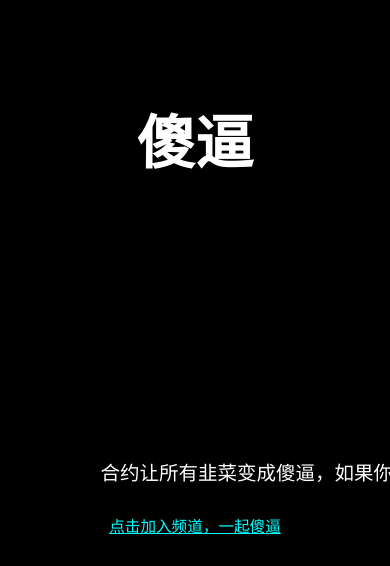
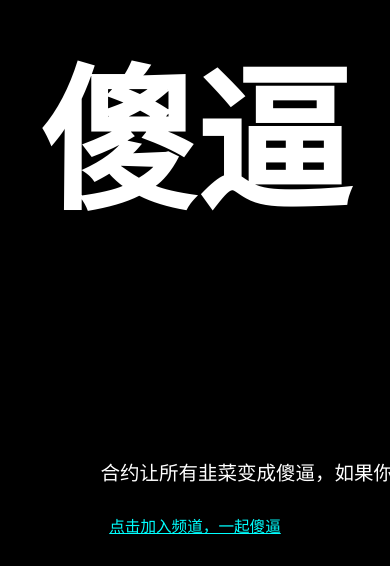
Before and after one commit to sbsbsbsbsbsbsbsbsbsbsbsbsbsbsbsbsbsbsb/sbsbsbsbsbsbsbsbsbsbsbsbsbsbsbsbsbsbsb.github.io, a plain HTML site: page index.html in a window 390 px wide. Shown: the part 278-844 px from the top of the page. Drawn offline with Linux system fonts and the light colour scheme.

Commit message:
Update index.html

```diff
--- a/index.html
+++ b/index.html
@@ -19,9 +19,15 @@
       text-align: center;
     }
     h1 {
-      font-size: 15vw; /* 让字体大小根据屏幕宽度变化，超大 */
+      font-size: 15vw;
       margin: 0;
       line-height: 1;
+    }
+    /* 给小屏幕专门加大字体 */
+    @media (max-width: 768px) {
+      h1 {
+        font-size: 40vw;
+      }
     }
     .marquee {
       position: absolute;
@@ -29,7 +35,6 @@
       width: 100%;
       white-space: nowrap;
       overflow: hidden;
-      background-color: black;
     }
     .marquee-text {
       display: inline-block;
```
